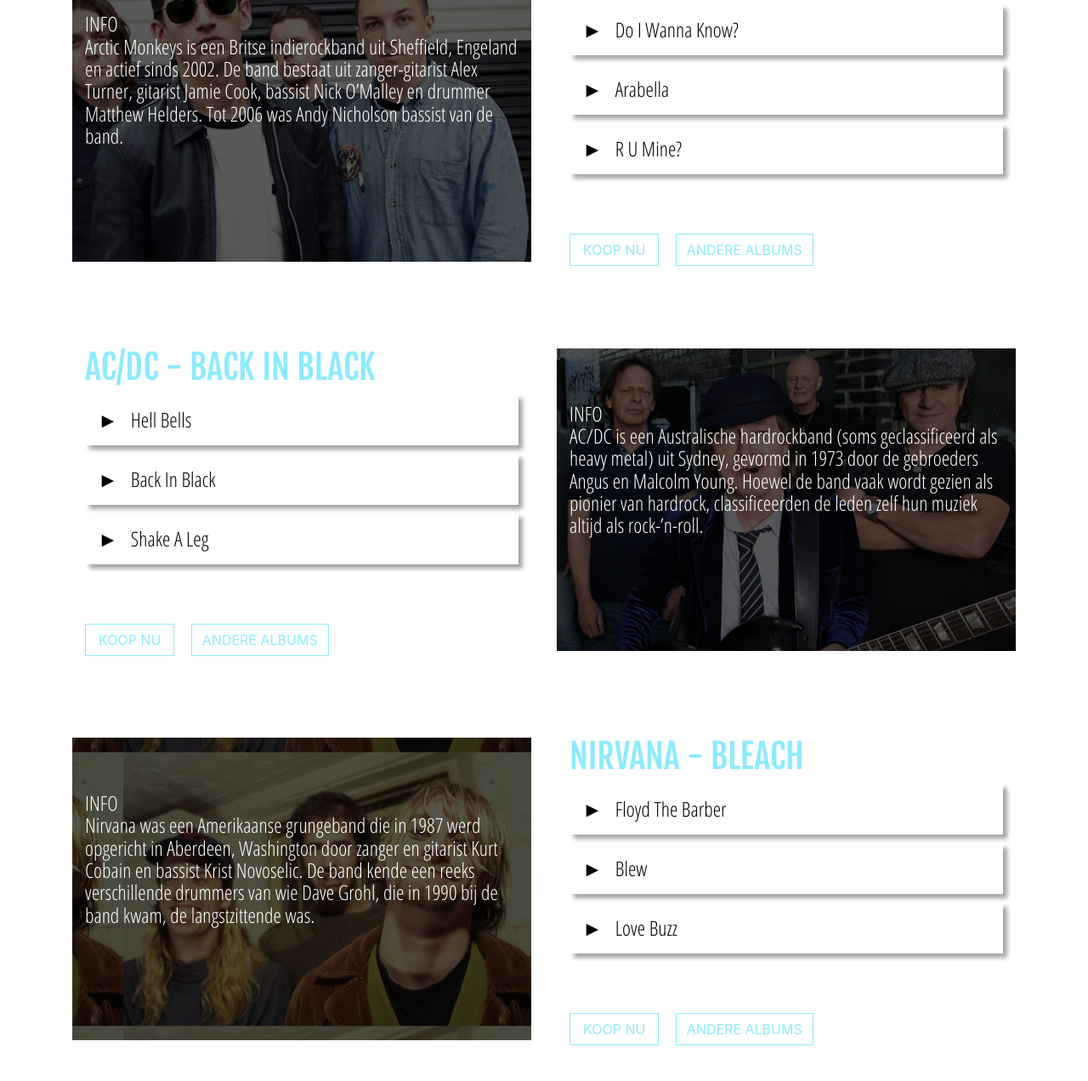
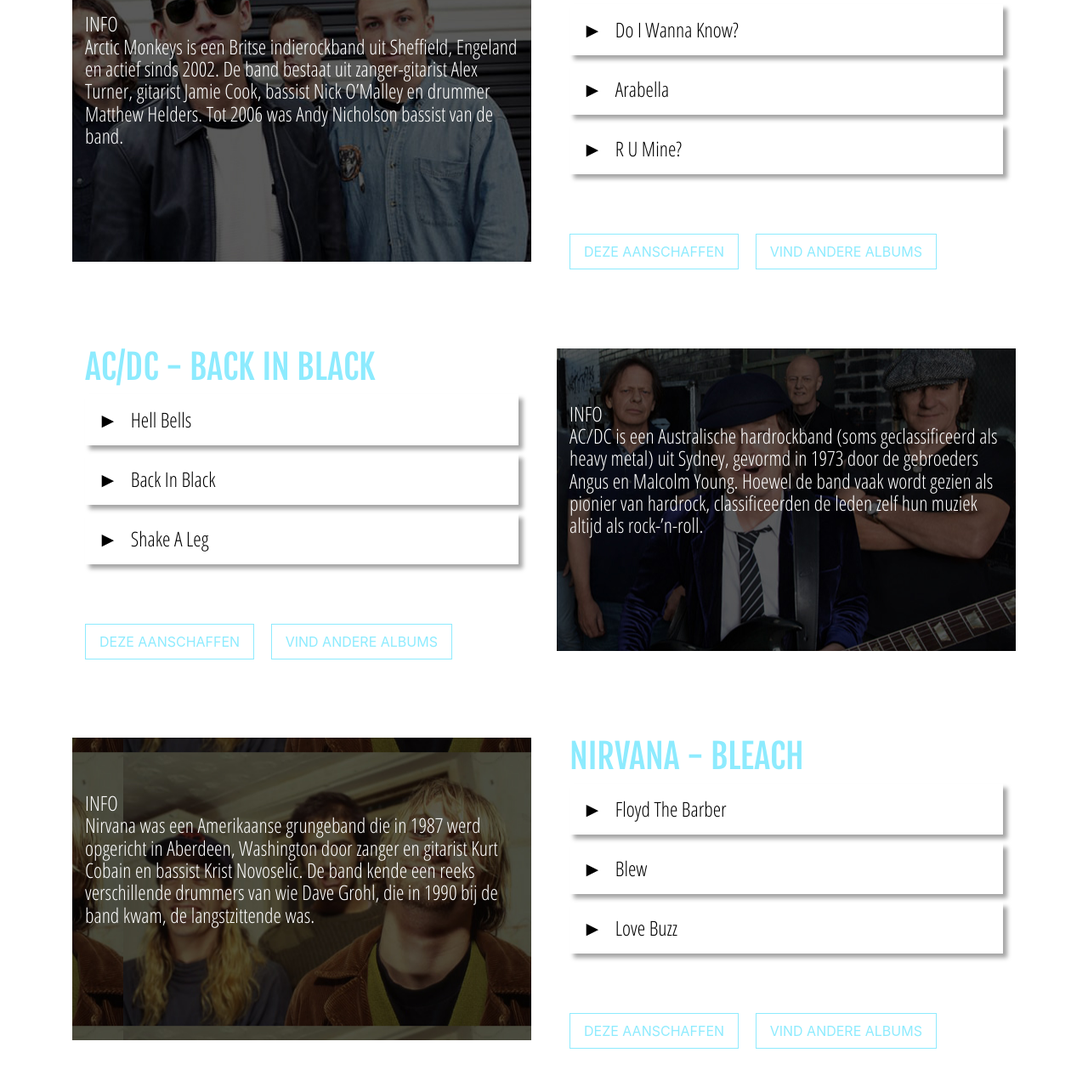
Before and after one commit to Margeeck1/itunes, a plain HTML site: page index.html in a window 1280 px wide. Shown: the part 532-1804 px from the top of the page at 85% size. Drawn offline with nearby package versions, Linux system fonts and the light colour scheme.

Commit message:
website klaar

```diff
--- a/css/main.css
+++ b/css/main.css
@@ -6,6 +6,7 @@
     border-color: #8debfe;
     border-radius: 0;
     margin-left: 15px;
+    font-size: 1em;
 }
 
 .banner {
--- a/index.html
+++ b/index.html
@@ -57,8 +57,8 @@
                            <li><a href="https://www.youtube.com/watch?v=VQH8ZTgna3Q" target="_blank"></href>R U Mine?</a></li>
                        </ul>
                     </div>
-                    <button type="button" class="btn btn-outline-info padding-album" href="https://www.bol.com/nl/p/am-hq/9200000016157713/?suggestionType=typedsearch">KOOP NU</button>
-                    <button type="button" class="btn btn-outline-info" href="./andere__albums__AM.html">ANDERE ALBUMS</button>
+                    <a href="https://www.bol.com/nl/p/am/9200000025507157/?suggestionType=typedsearch" target="_blank" class="btn btn-outline-info btn-lg">DEZE AANSCHAFFEN</a>
+                    <a href="https://www.bol.com/nl/p/whatever-people-say-i-am-that-s-what-i-m-not/1000004007338844/?suggestionType=suggestedsearch" target="_blank" class="btn btn-outline-info btn-lg">VIND ANDERE ALBUMS</a>
             </div>
         </div>
     </div>
@@ -74,9 +74,9 @@
                               <li><a href="https://www.youtube.com/watch?v=aUpQyNo8ALw" target="_blank"></href>Shake A Leg</a></li>
                          </ul>
                       </div>
-                     <button type="button" class="btn btn-outline-info padding-album" href="./koop__nu__AD.html">KOOP NU</button>
-                     <button type="button" class="btn btn-outline-info" href="./andere__albums__AD.html">ANDERE ALBUMS</button>
-                </div>
+                      <a href="https://www.bol.com/nl/p/back-in-black/1000004007411823/?suggestionType=suggestedsearch" target="_blank" class="btn btn-outline-info btn-lg">DEZE AANSCHAFFEN</a>
+                      <a href="https://www.bol.com/nl/p/rockabye-baby-lullaby-renditions-of-ac-dc/1000004006158898/?suggestionType=suggestedsearch" target="_blank" class="btn btn-outline-info btn-lg">VIND ANDERE ALBUMS</a>
+                  </div>
             <div class="col-12 col-md-6">
                 <div class="jumbotron jumbotron-fluid ad">
                     <div class="container">
@@ -121,8 +121,8 @@
                            <li><a href="https://www.youtube.com/watch?v=ZLthJDXbq6Y" target="_blank"></href>Love Buzz</a></li>
                        </ul>
                     </div>
-                    <button type="button" class="btn btn-outline-info padding-album" href="./koop__nu__N.html">KOOP NU</button>
-                    <button type="button" class="btn btn-outline-info" href="./andere__albums__N.html">ANDERE ALBUMS</button>
+                    <a href="https://www.bol.com/nl/p/bleach/1000004000002247/?suggestionType=suggestedsearch" target="_blank" class="btn btn-outline-info btn-lg">DEZE AANSCHAFFEN</a>
+                    <a href="https://www.bol.com/nl/p/nevermind/1000004007379505/?suggestionType=typedsearch" target="_blank" class="btn btn-outline-info btn-lg">VIND ANDERE ALBUMS</a>
             </div>
         </div>
     </div>
```
